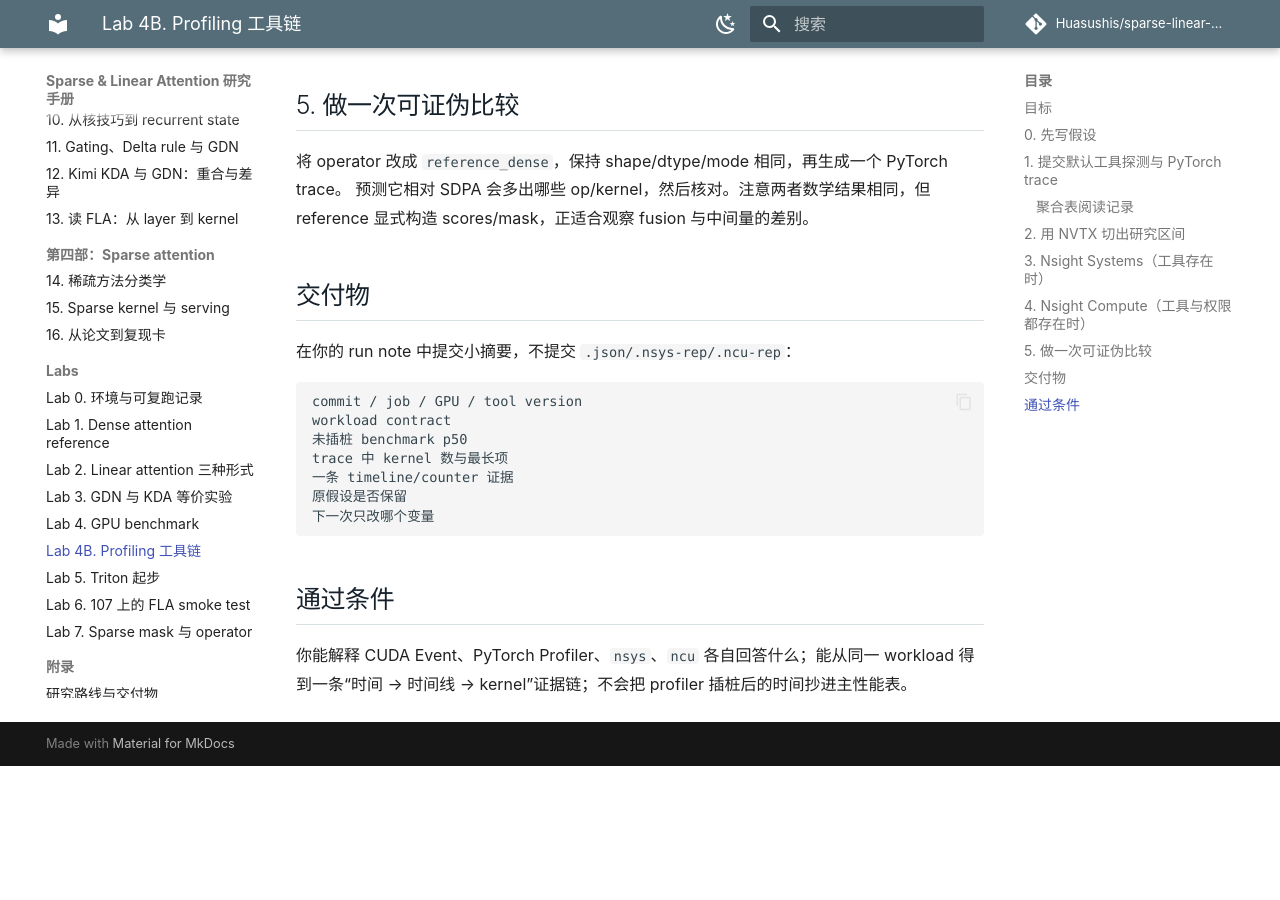
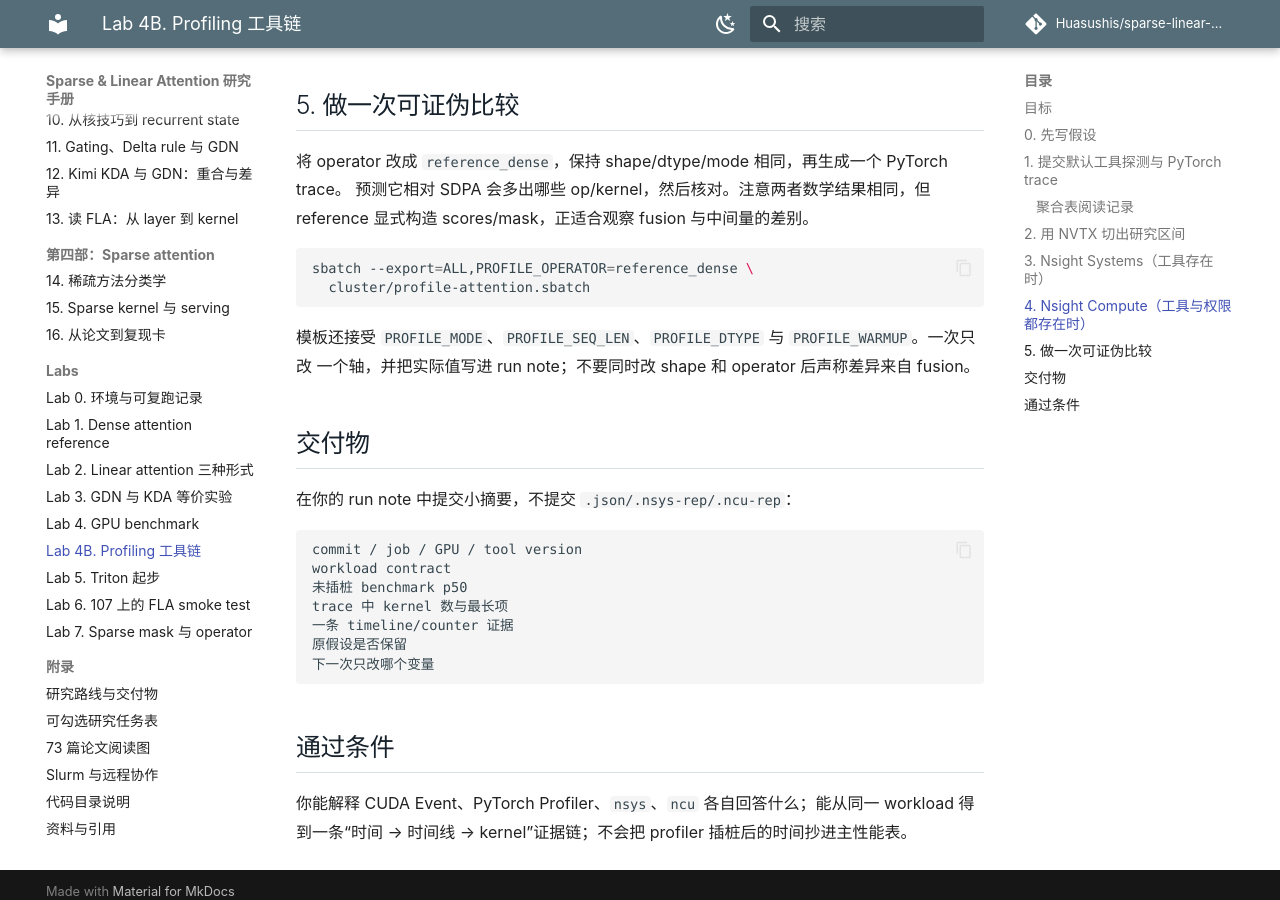
Before and after one commit to Huasushis/sparse-linear-attention, an MkDocs documentation site: the page built from book/labs/04b-profiling.md, in a window 1280 px wide and 900 px high, scrolled down 3042 px. Built offline with MkDocs 1.6.1 and Material for MkDocs 9.7.7, drawn with Linux system fonts in a browser that asks for light colours; comment, search, counter and statistics services are not loaded; before the commit the page ends 3808 px from its top, so only the background shows below that.

Commit message:
Parameterize profiling workload

````diff
--- a/book/labs/04b-profiling.md
+++ b/book/labs/04b-profiling.md
@@ -136,6 +136,14 @@ profiling，不说明代码有 bug，也不授权普通用户修改系统设置
 预测它相对 SDPA 会多出哪些 op/kernel，然后核对。注意两者数学结果相同，但 reference
 显式构造 scores/mask，正适合观察 fusion 与中间量的差别。
 
+```bash
+sbatch --export=ALL,PROFILE_OPERATOR=reference_dense \
+  cluster/profile-attention.sbatch
+```
+
+模板还接受 `PROFILE_MODE`、`PROFILE_SEQ_LEN`、`PROFILE_DTYPE` 与 `PROFILE_WARMUP`。一次只改
+一个轴，并把实际值写进 run note；不要同时改 shape 和 operator 后声称差异来自 fusion。
+
 ## 交付物
 
 在你的 run note 中提交小摘要，不提交 `.json/.nsys-rep/.ncu-rep`：
````
Also changed, not shown: study/runs/2026-07-23-107-teacher-run.md (+4 -0 lines), 1 other file.
